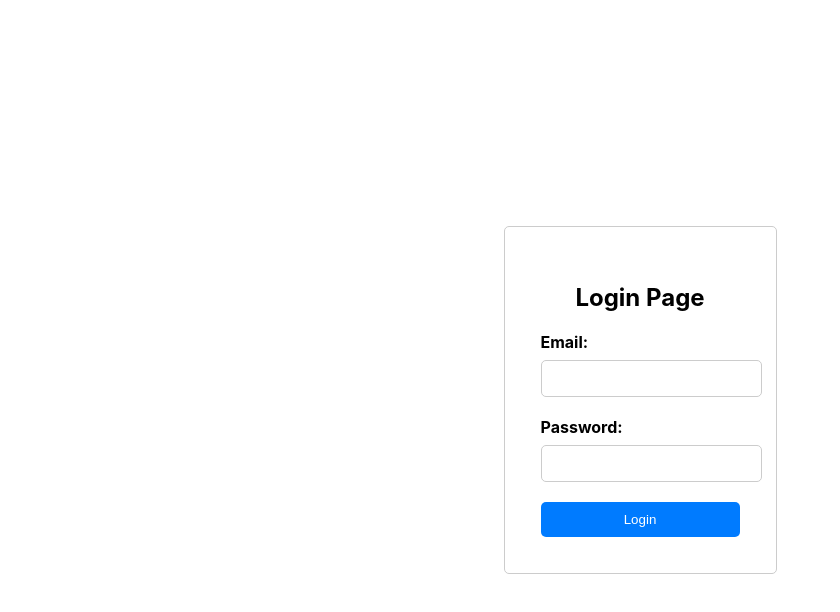
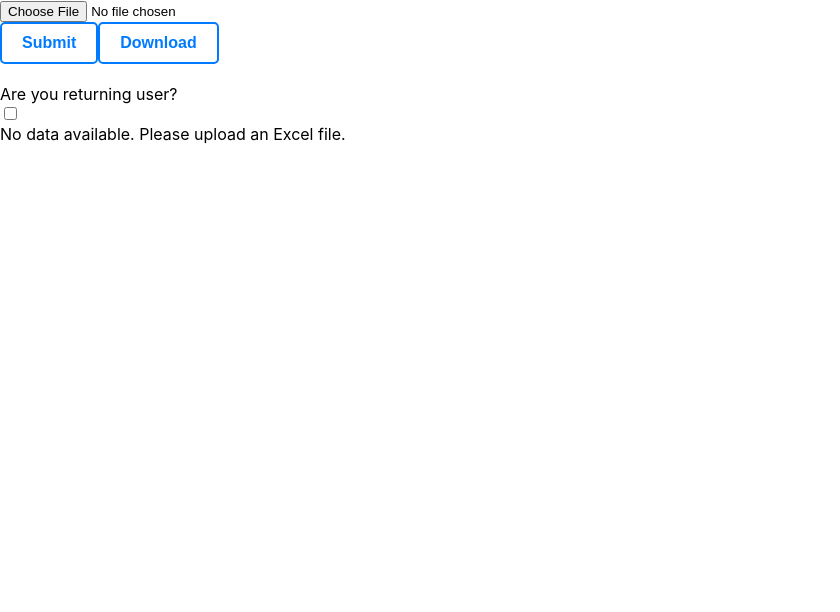
Before and after one commit to DenofProjects/kota-client, a React (Create React App) app: page / in a window 1280 px wide. Shown: the top 612 px of the page, without its empty margins (0-840 px from the left). Built offline with nearby package versions, Linux system fonts and the light colour scheme.

Commit message:
added filled data and errorsSoFar

```diff
--- a/src/DTOs/mainDTO.ts
+++ b/src/DTOs/mainDTO.ts
@@ -12,4 +12,6 @@ export interface mainDTO {
   userPassword: string;
   showLoginForm: boolean;
   errorMessage: string;
+  filledDataCount: number;
+  errorsSoFar: number;
 }
--- a/src/helper/mainHelper.tsx
+++ b/src/helper/mainHelper.tsx
@@ -30,6 +30,23 @@ export class MainHelper {
                     userData[i][j] = Math.floor(userData[i][j]);
             }
         }
+    }
+
+    static countErrorsSoFar(userData: any, data: any, row: any, col: any) {
+        let errorsSoFar: number = 0;
+        for (let i = 0; i < row; i++) {
+            for (let j = 0; j < col; j++) {
+                if (userData[i]) {
+                    if (userData[i][j]) {
+                        if (userData[i][j] != data[i][j]) {
+                            console.log("increasing error count");
+                            errorsSoFar++;
+                        }
+                    }
+                }
+            }
+        }
+        return errorsSoFar;
     }
 
     static getRedCells(resultData: any, data: any, row: any, col: any) {
--- a/src/reducers/mainReducer.ts
+++ b/src/reducers/mainReducer.ts
@@ -15,8 +15,10 @@ const initialState: mainDTO = {
   isReturningUser: false,
   userEmail: "",
   userPassword: "",
-  showLoginForm: true,
-  errorMessage: ""
+  showLoginForm: false,
+  errorMessage: "",
+  filledDataCount: 0, // TODO : fix this
+  errorsSoFar: 0
 };
 
 const mainReducer: Reducer<mainDTO> = (
@@ -73,9 +75,11 @@ const mainReducer: Reducer<mainDTO> = (
 
     case mainActionTypes.HANDLE_INPUT_CHANGE: {
       console.log(action.row, action.col, action.value);
-      if (newState.userData != null)
+      if (newState.userData != null) {
         newState.userData[action.row][action.col] = action.value;
-      console.log("final user data : ", newState.userData);
+        newState.filledDataCount++;
+      }
+      console.log("final user data : ", newState.userData, "and filledDataCount : ", newState.filledDataCount);
       return newState;
     };
 
@@ -110,6 +114,9 @@ const mainReducer: Reducer<mainDTO> = (
         console.log("Data we are sending to mainhelper to download : ", newState.userData);
       MainHelper.copyReturningUserDataToUserData(newState.returningUserData, newState.userData, newState.row, newState.col);
       MainHelper.convertStringToInteger(newState.userData, newState.row, newState.col);
+      newState.errorsSoFar = MainHelper.countErrorsSoFar(newState.userData, newState.data, newState.row, newState.col);
+      console.log("Error counts while download are : ", newState.errorsSoFar);
+      console.log("filled data while download : ", newState.filledDataCount);
       action.dispatch(MainHelper.downloadUserData_Helper(newState.userData));
       return newState;
     }
--- /dev/null
+++ b/src/style/main.css
@@ -0,0 +1,14 @@
+.button {
+    display: inline-block;
+    padding: 10px 20px;
+    font-size: 16px;
+    font-weight: bold;
+    text-align: center;
+    text-decoration: none;
+    border: none;
+    border-radius: 5px;
+    cursor: pointer;
+    background-color: #fff;
+    color: #007bff;
+    border: 2px solid #007bff;
+}
--- a/src/views/mainView.tsx
+++ b/src/views/mainView.tsx
@@ -4,6 +4,7 @@ import { mapDispatchToProps, mapStateToProps } from "../viewConnectors/vcMain";
 import TextFieldCreator from "./TextFieldCreator";
 import ExcelParserForReturningUser from "./excelParser";
 import Login from "./loginPage";
+import "./../style/main.css";
 
 interface MainViewProps {
   readonly mainState: any;
@@ -28,14 +29,17 @@ class Main extends React.Component<MainViewProps> {
         <div hidden={!this.props.mainState.showLoginForm}><Login props={this.props} /></div>
 
         <div hidden={this.props.mainState.showLoginForm}>
-          <input type="file" onChange={this.props.handleFileChange} />
+          <input type="file" onChange={this.props.handleFileChange} /><br />
+
+          <div className="submitAndDownloadButtons">
+            <button className="button" onClick={this.props.submitReport}>Submit</button>
+            <button className="button" onClick={this.props.downloadUserData}>Download</button>
+          </div><br />
+
           <div>Are you returning user?</div>
           <label>
             <input type="checkbox" name="option1" value="Option 1" onClick={this.props.handleRadioChange} />
-          </label>
-
-          <button onClick={this.props.submitReport}>Submit</button>
-          <button onClick={this.props.downloadUserData}>Download</button>
+          </label><br />
 
           <div hidden={!this.props.mainState.isReturningUser}>
             <input type="file" onChange={this.props.handleReturningUserFileUpload} />
```
